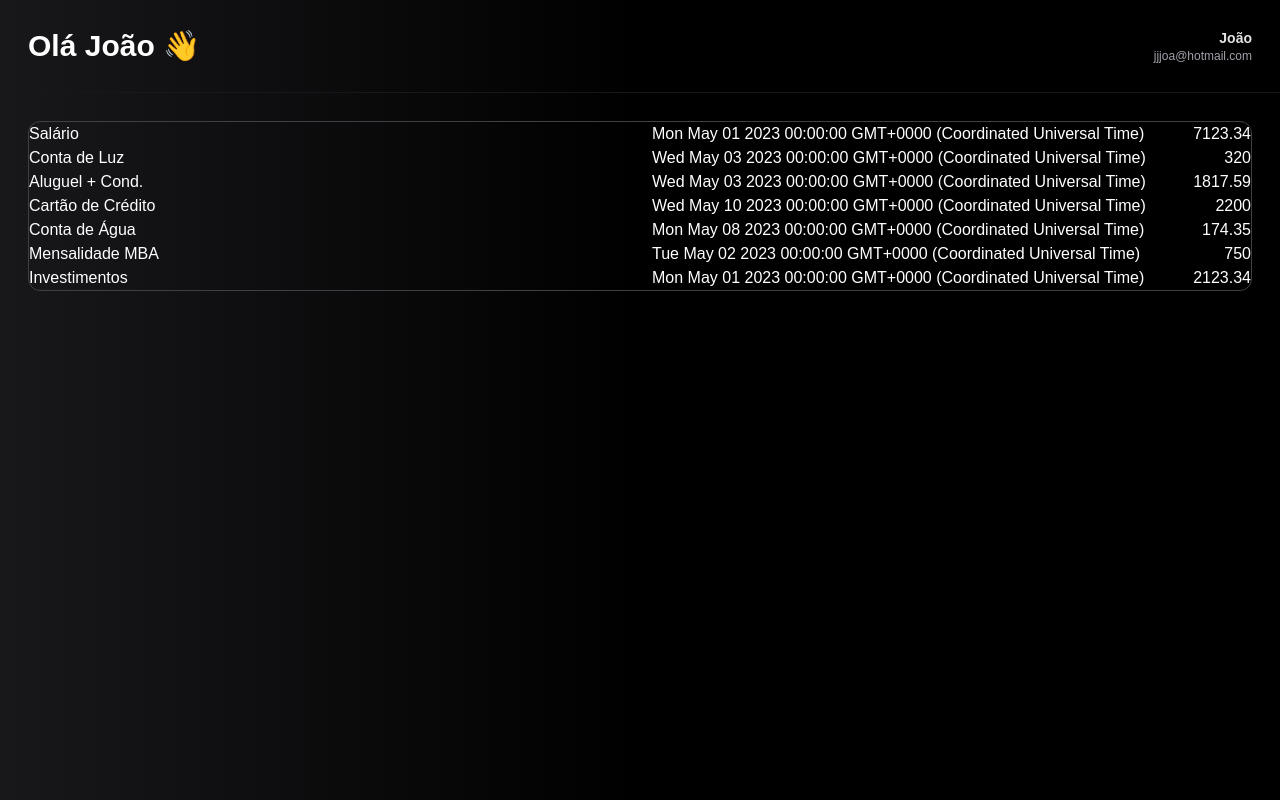
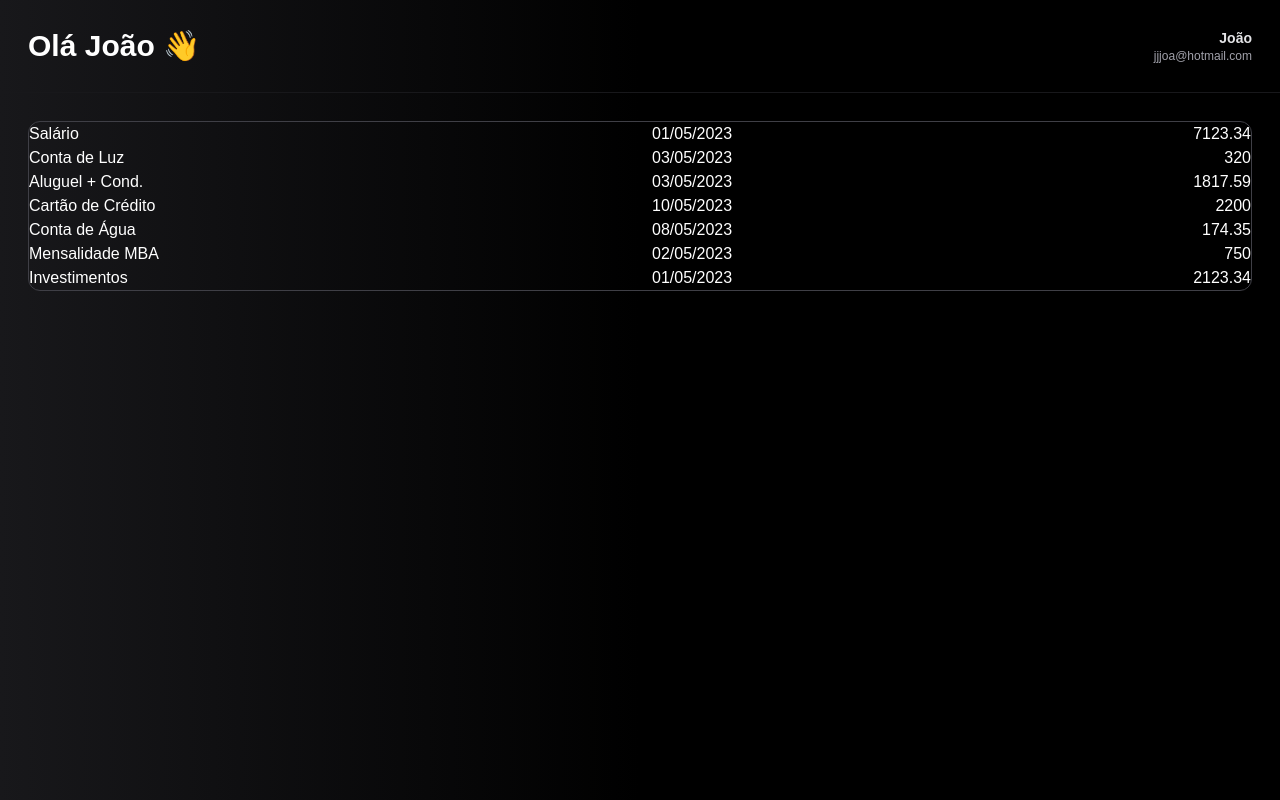
Before and after one commit to YtaloSauham/bitcent-nextjs-tailwindcss-firebase, a Next.js app: page / in a window 1280 px wide. Built offline with nearby package versions, Linux system fonts and the light colour scheme.

Commit message:
Date formater created

```diff
--- a/src/components/finance/List.tsx
+++ b/src/components/finance/List.tsx
@@ -1,4 +1,5 @@
 import Transaction from "@/logic/core/finances/Transaction";
+import DateFormater from "@/logic/utils/DateFormater";
 
 interface ListProps {
     transaction: Transaction[]
@@ -13,7 +14,7 @@ export default function List(props: ListProps) {
             <div key={transaction.id} className={`
             flex gap-3 `}>
                 <span className="w-1/2">{transaction.description}</span>
-                <span className="flex-1">{transaction.date.toString()}</span>
+                <span className="flex-1">{DateFormater.ddmmyy.formate(transaction.date)}</span>
                 <span>{transaction.value}</span>
 
             </div>
--- /dev/null
+++ b/src/logic/utils/DateFormater.ts
@@ -0,0 +1,18 @@
+export default class DateFormater {
+
+    static yymmdd = {
+        formate(dt: Date, separador: string = "-"): string {
+            const dia = dt.getDate().toString().padStart(2, "0")
+            const mes = (dt.getMonth() + 1).toString().padStart(2, "0")
+            return `${dt.getFullYear()}${separador}${mes}${separador}${dia}`
+        }
+    }
+
+    static ddmmyy = {
+        formate(dt: Date, separador: string = "/"): string {
+            const dia = dt.getDate().toString().padStart(2, "0")
+            const mes = (dt.getMonth() + 1).toString().padStart(2, "0")
+            return `${dia}${separador}${mes}${separador}${dt.getFullYear()}`
+        }
+    }
+}
```
